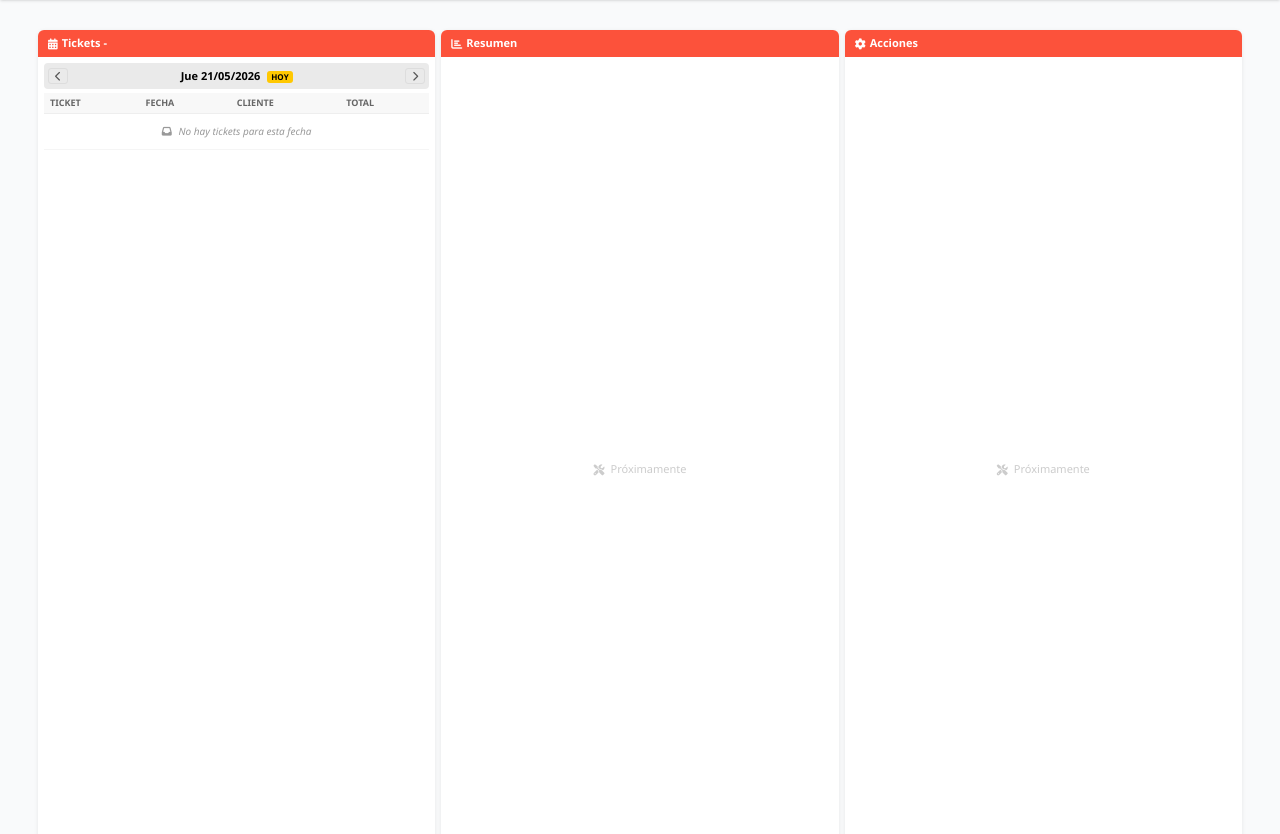
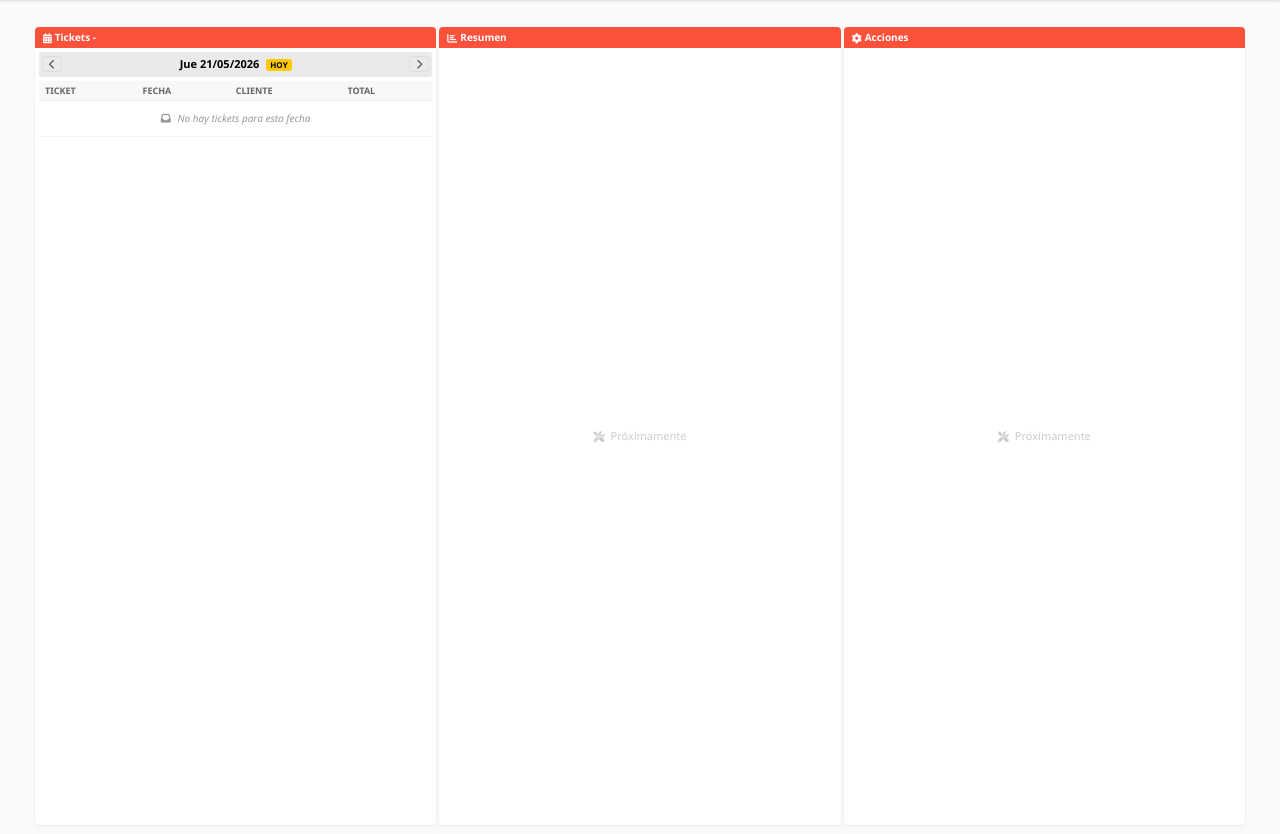
Before and after one commit to palizer2024/MorenaPOS, a Django app: page /caja/ in a window 1280 px wide. Shown: the part 80-914 px from the top of the page. Run offline with Django 5.2, Linux system fonts and the light colour scheme; a user stored in the database is signed in; tables that the repository leaves empty hold one stand-in row (values such as "Sample post"); some libraries are stand-ins or nearby versions.

Commit message:
fix(caja): reducir altura de tarjetas para que quepan en pantalla

```diff
--- a/morenapos/ventas/templates/ventas/caja.html
+++ b/morenapos/ventas/templates/ventas/caja.html
@@ -14,17 +14,17 @@
     .dashboard-grid {
         display: grid;
         grid-template-columns: 1fr 1fr 1fr;
-        gap: 6px;
-        padding: 6px;
-        height: calc(100vh - 50px);
+        gap: 3px;
+        padding: 3px;
+        height: calc(100vh - 110px);
         max-width: 1400px;
         margin: 0 auto;
     }
 
     .card {
         background: #fff;
-        border-radius: 6px;
-        box-shadow: 0 1px 4px rgba(0,0,0,0.08);
+        border-radius: 4px;
+        box-shadow: 0 1px 3px rgba(0,0,0,0.08);
         display: flex;
         flex-direction: column;
         overflow: hidden;
@@ -34,21 +34,21 @@
     .card-header {
         background: #FC523B;
         color: #fff;
-        padding: 5px 10px;
-        font-size: 11px;
+        padding: 3px 8px;
+        font-size: 10px;
         font-weight: 700;
         display: flex;
         align-items: center;
-        gap: 4px;
+        gap: 3px;
         flex-shrink: 0;
     }
 
     .card-header i {
-        font-size: 11px;
+        font-size: 10px;
     }
 
     .card-body {
-        padding: 6px;
+        padding: 4px;
         flex: 1;
         overflow-y: auto;
         min-height: 0;
@@ -68,9 +68,9 @@
         align-items: center;
         justify-content: space-between;
         background: #eaeaea;
-        border-radius: 4px;
-        padding: 3px 4px;
-        margin-bottom: 4px;
+        border-radius: 3px;
+        padding: 2px 3px;
+        margin-bottom: 3px;
     }
     .date-selector .arrow-btn {
         background: none;
```
